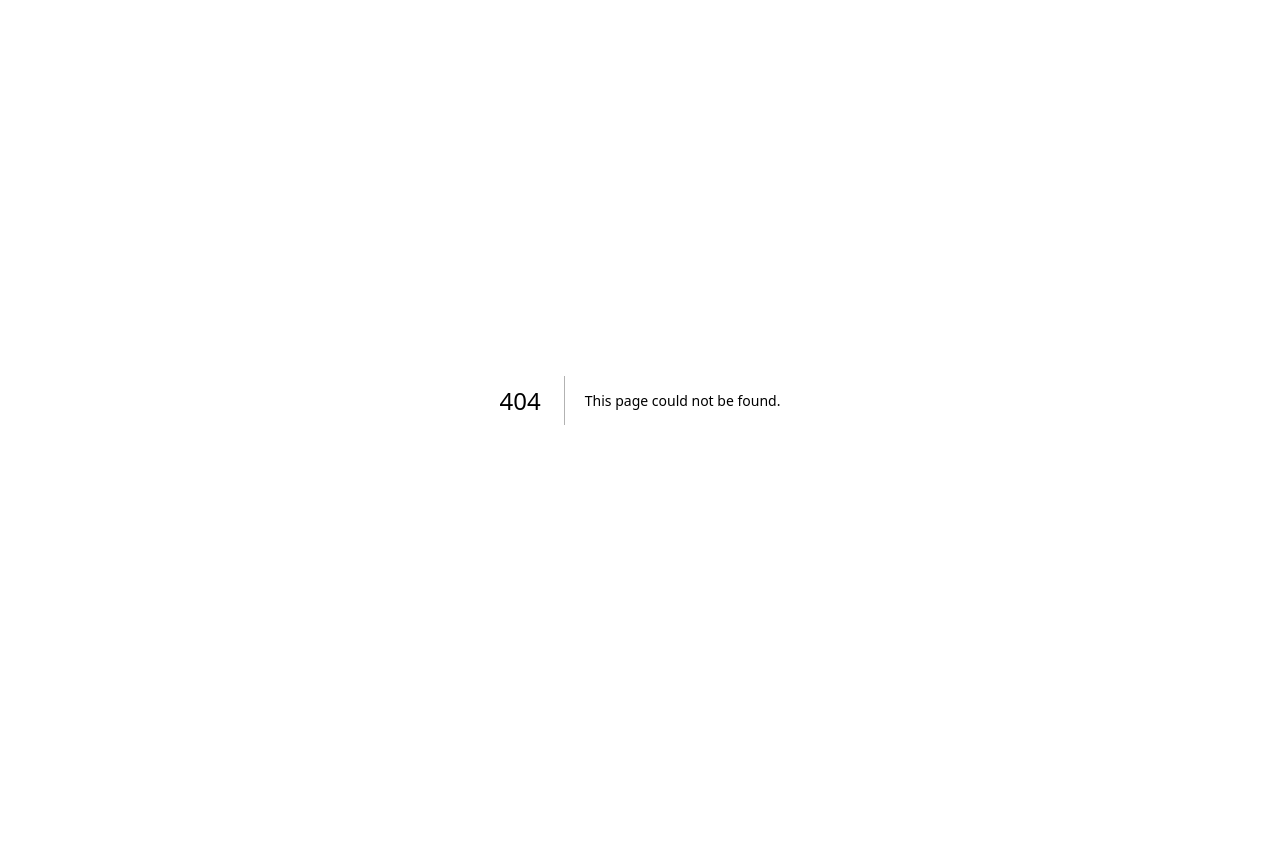
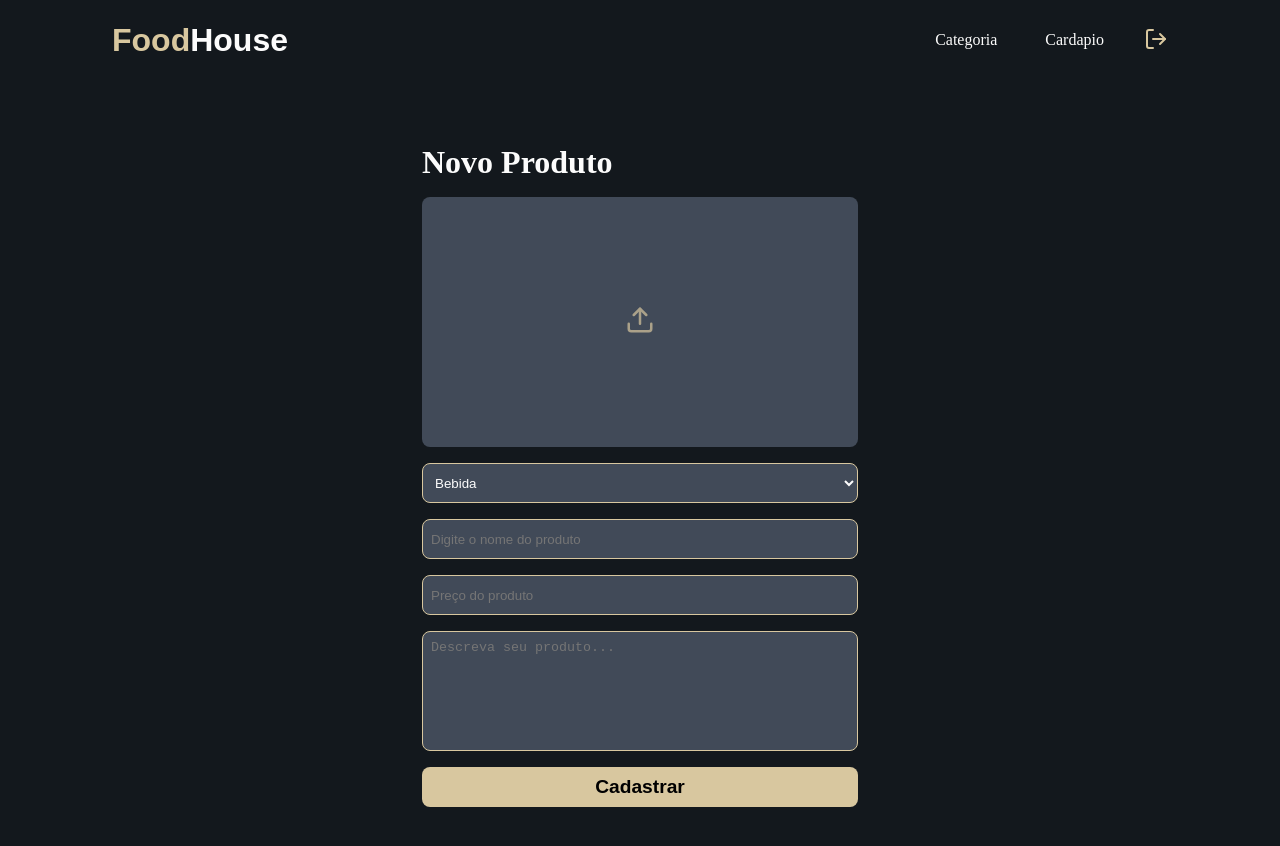
Before and after one commit to jvg87/restaurante, a Next.js app in the folder frontend/: page /product in a window 1280 px wide. Before the commit this address had no page. Shown: the top 846 px of the page. Before the commit the page ends 800 px from the top, so only its background shows below. Built offline with nearby package versions, Linux system fonts and the light colour scheme; a web font is replaced by a local one.

Commit message:
feat: creating new product

```diff
--- /dev/null
+++ b/frontend/src/pages/product/index.tsx
@@ -0,0 +1,107 @@
+import { useState, ChangeEvent } from 'react';
+import Head from 'next/head';
+import styles from './styles.module.scss';
+
+import { canSSrAuth } from '@/utils/canSSRAuth';
+import { Header } from '@/components/Header';
+
+import { FiUpload } from 'react-icons/fi';
+
+export default function Product(){
+
+  const [avatarUrl, setAvatarUrl] = useState('');
+  const [imageAvatar, setImageAvatar] = useState(null);
+
+  function handleFile(e: ChangeEvent<HTMLInputElement>){
+
+    if (!e.target.files){
+      return;
+    }
+
+    const image = e.target.files[0];
+
+    if (!image){
+      return;
+    }
+
+    if (image.type === 'image/jpeg' || image.type === 'image/png'){
+
+      setImageAvatar(image);
+      setAvatarUrl(URL.createObjectURL(e.target.files[0]))
+
+    }
+
+  }
+
+  return (
+    <>
+      <Head>
+        <title>FoodHouse - Novo Produto</title>
+      </Head>
+      <div>
+        <Header/>
+        <main className={styles.container}>
+          <h1>Novo Produto</h1>
+
+          <form className={styles.form}>
+
+            <label className={styles.label_avatar}>
+              <span>
+                <FiUpload size={30} color='#d8c79f'/>
+              </span>
+              <input
+                type="file"
+                accept='image/png, image/jpeg'
+                onChange={handleFile}
+              />
+
+              {avatarUrl &&  (
+                <img
+                  className={styles.preview}
+                  src={avatarUrl}
+                  alt="Foto do produto"
+                  width={250}
+                  height={250}
+                />
+              )}
+
+            </label>
+
+            <select name="" id="">
+              <option value="">Bebida</option>
+              <option value="">Sobremesa</option>
+            </select>
+
+            <input
+              type="text"
+              placeholder='Digite o nome do produto'
+              className={styles.input}
+            />
+
+            <input
+              type="text"
+              placeholder='Preço do produto'
+              className={styles.input}
+            />
+
+            <textarea
+              placeholder='Descreva seu produto...'
+              className={styles.input}
+            />
+
+            <button type="submit" className={styles.btn_add}>
+              Cadastrar
+            </button>
+
+          </form>
+        </main>
+      </div>
+    </>
+  )
+}
+
+export const getServeSideProps = canSSrAuth(async (ctx) => {
+  return {
+    props: {}
+  }
+})
--- /dev/null
+++ b/frontend/src/pages/product/styles.module.scss
@@ -0,0 +1,90 @@
+.container{
+  max-width: 500px;
+  margin: 4rem auto;
+  padding: 0 2rem;
+  display: flex;
+  justify-content: space-between;
+  flex-direction: column;
+
+  h1{
+    color: var(--white);
+  }
+}
+
+.form{
+  display: flex;
+  flex-direction: column;
+  margin: 1rem 0;
+
+  textarea{
+    width: 100%;
+    min-height: 120px;
+    resize: none;
+    padding: .5rem;
+  }
+
+  select{
+    width: 100%;
+    height: 40px;
+    border-radius: .5rem;
+    margin-bottom: 1rem;
+    color: var(--white);
+    background-color: var(--dark-700);
+    border: 1px solid var(--gold);
+    padding: 0 .5rem;
+  }
+}
+
+.input{
+  height: 40px;
+  border-radius: .5rem;
+  margin-bottom: 1rem;
+  color: var(--white);
+  background-color: var(--dark-700);
+  border: 1px solid var(--gold);
+  padding: 0 .5rem;
+}
+
+.btn_add{
+  height: 40px;
+  border: 0;
+  background-color: var(--gold);
+  font-weight: bold;
+  font-size: 1.2rem;
+  border-radius: .5rem;
+}
+
+.label_avatar{
+  width: 100%;
+  height: 250px;
+  background-color: var(--dark-700);
+  margin-bottom: 1rem;
+  border-radius: .5rem;
+  display: flex;
+  justify-content: center;
+  align-items: center;
+  cursor: pointer;
+
+  input{
+    display: none;
+  }
+
+  span{
+    z-index: 99;
+    position: absolute;
+    opacity: .7;
+    transition: all .5s;
+
+    &:hover{
+      opacity: 1;
+      transform: scale(1.2);
+    }
+  }
+}
+
+.preview{
+  width: 100%;
+  height: 100%;
+  object-fit: cover;
+  border-radius: .5rem;
+}
```
Also changed, not shown: frontend/src/pages/category/index.tsx (+24 -1 lines).
